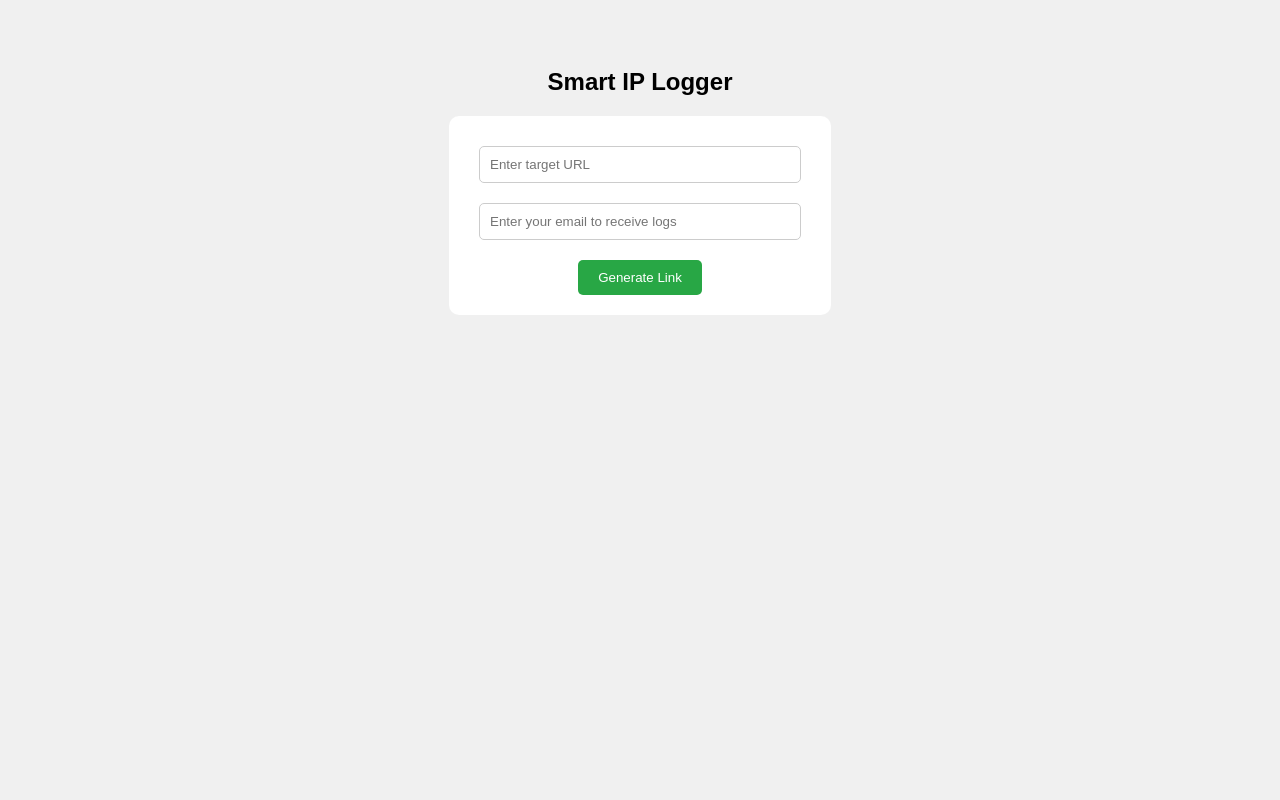
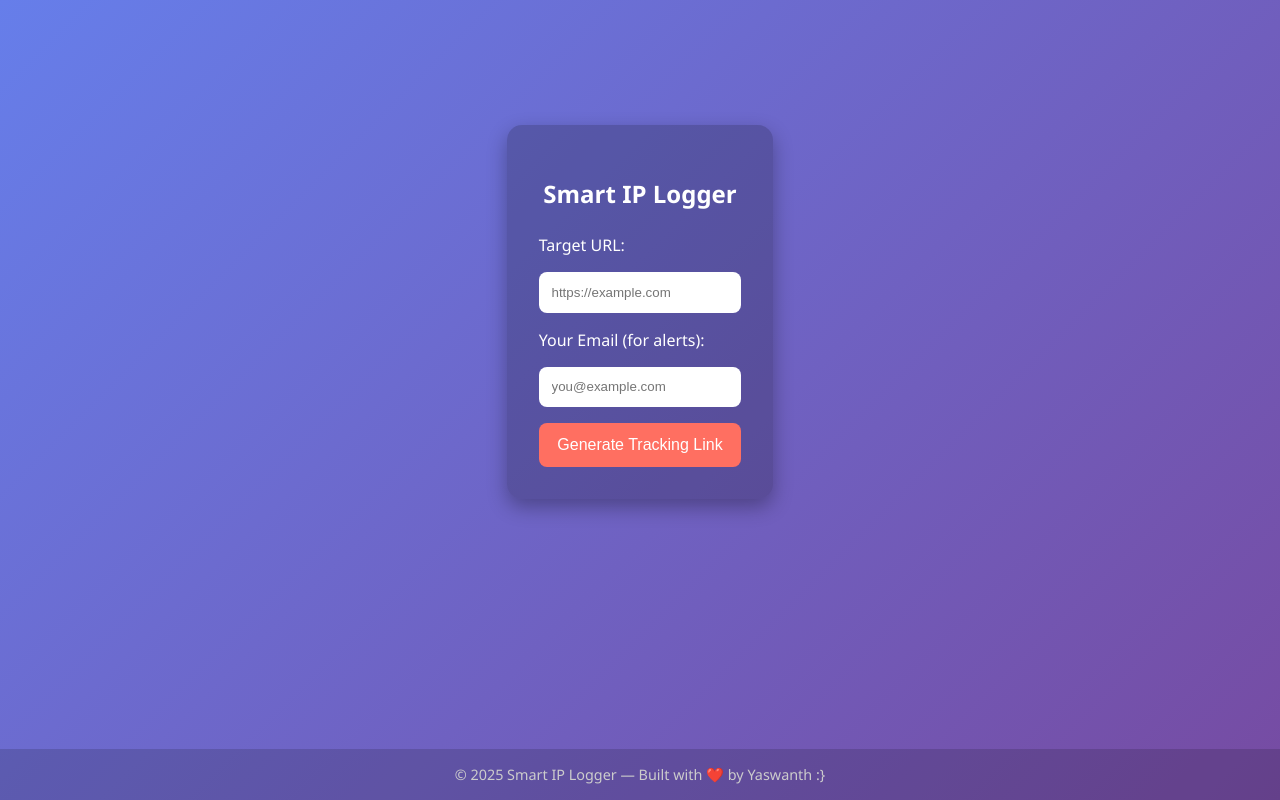
Before and after one commit to Yaswanthbhathrasamy/smart-ip-logger, a Flask app: page / in a window 1280 px wide. Run offline with Flask 3, Linux system fonts and the light colour scheme.

Commit message:
Update index.html

```diff
--- a/templates/index.html
+++ b/templates/index.html
@@ -5,62 +5,120 @@
     <title>Smart IP Logger</title>
     <style>
         body {
-            font-family: Arial, sans-serif;
-            padding: 40px;
-            background-color: #f0f0f0;
+            font-family: "Segoe UI", Tahoma, Geneva, Verdana, sans-serif;
+            background: linear-gradient(135deg, #667eea, #764ba2);
+            color: #fff;
+            display: flex;
+            flex-direction: column;
+            min-height: 100vh;
+            margin: 0;
+        }
+
+        .container {
+            margin: auto;
+            padding: 2rem;
+            max-width: 500px;
+            background-color: rgba(0, 0, 0, 0.2);
+            border-radius: 15px;
+            box-shadow: 0 8px 20px rgba(0, 0, 0, 0.3);
+            animation: fadeIn 1s ease-in-out;
+        }
+
+        h2 {
             text-align: center;
+            margin-bottom: 1.5rem;
         }
 
         form {
-            background: white;
-            display: inline-block;
-            padding: 20px;
+            display: flex;
+            flex-direction: column;
+            gap: 1rem;
+        }
+
+        input[type="text"],
+        input[type="email"] {
+            padding: 0.8rem;
+            border: none;
+            border-radius: 8px;
+            outline: none;
+        }
+
+        button {
+            padding: 0.8rem;
+            background-color: #ff6f61;
+            border: none;
+            border-radius: 8px;
+            color: white;
+            font-size: 1rem;
+            cursor: pointer;
+            transition: background 0.3s;
+        }
+
+        button:hover {
+            background-color: #ff3b2e;
+        }
+
+        .short-url {
+            text-align: center;
+            margin-top: 1.5rem;
+            background-color: rgba(255, 255, 255, 0.1);
+            padding: 1rem;
             border-radius: 10px;
         }
 
-        input[type="text"], input[type="email"] {
-            padding: 10px;
-            width: 300px;
-            margin: 10px;
-            border: 1px solid #ccc;
-            border-radius: 5px;
+        .short-url a {
+            color: #00ffd0;
+            text-decoration: none;
         }
 
-        input[type="submit"] {
-            padding: 10px 20px;
-            margin-top: 10px;
-            background-color: #28a745;
-            color: white;
-            border: none;
-            border-radius: 5px;
-            cursor: pointer;
+        .short-url a:hover {
+            text-decoration: underline;
         }
 
-        .result {
-            margin-top: 20px;
-            font-size: 18px;
-            color: #333;
+        footer {
+            text-align: center;
+            padding: 1rem;
+            background-color: rgba(0, 0, 0, 0.15);
+            color: #ccc;
+            font-size: 0.9rem;
+            margin-top: auto;
         }
 
-        a {
-            color: #007bff;
-            text-decoration: none;
+        @keyframes fadeIn {
+            0% {
+                transform: translateY(20px);
+                opacity: 0;
+            }
+            100% {
+                transform: translateY(0);
+                opacity: 1;
+            }
         }
     </style>
 </head>
 <body>
+    <div class="container">
         <h2>Smart IP Logger</h2>
         <form method="POST">
-        <input type="text" name="url" placeholder="Enter target URL" required><br>
-        <input type="email" name="recipient_email" placeholder="Enter your email to receive logs" required><br>
-        <input type="submit" value="Generate Link">
+            <label for="url">Target URL:</label>
+            <input type="text" name="url" id="url" placeholder="https://example.com" required>
+
+            <label for="to_email">Your Email (for alerts):</label>
+            <input type="email" name="to_email" id="to_email" placeholder="you@example.com" required>
+
+            <button type="submit">Generate Tracking Link</button>
         </form>
 
         {% if short_url %}
-    <div class="result">
-        <p><strong>Tracking Link:</strong></p>
+        <div class="short-url">
+            <h3>Your Tracking Link:</h3>
             <a href="{{ short_url }}" target="_blank">{{ short_url }}</a>
         </div>
         {% endif %}
+    </div>
+
+    <footer>
+        &copy; {{ 2025 }} Smart IP Logger &mdash; Built with ❤️ by Yaswanth :}
+    </footer>
 </body>
 </html>
```
Lines whose indentation alone changed are shown as unchanged.
